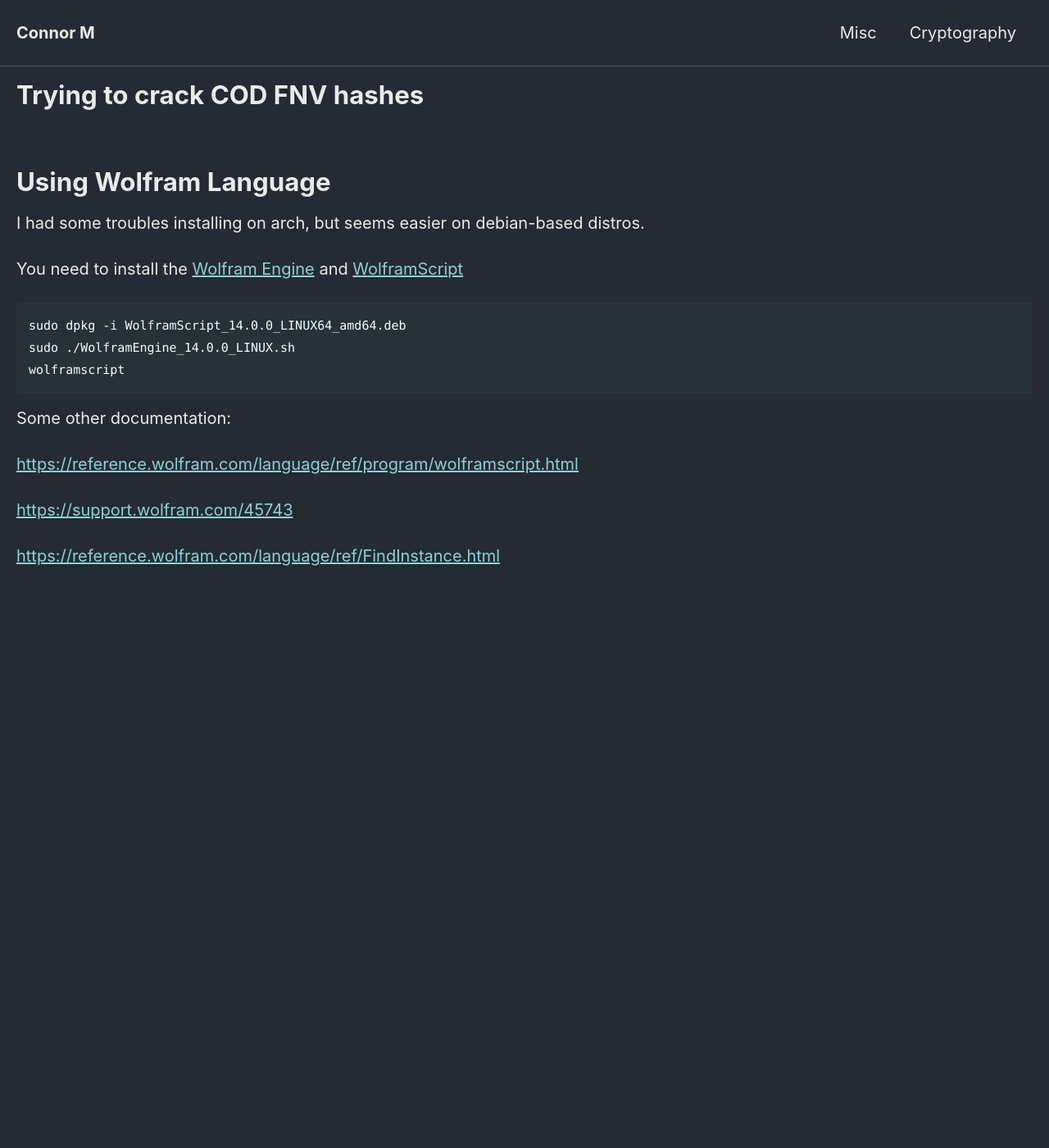
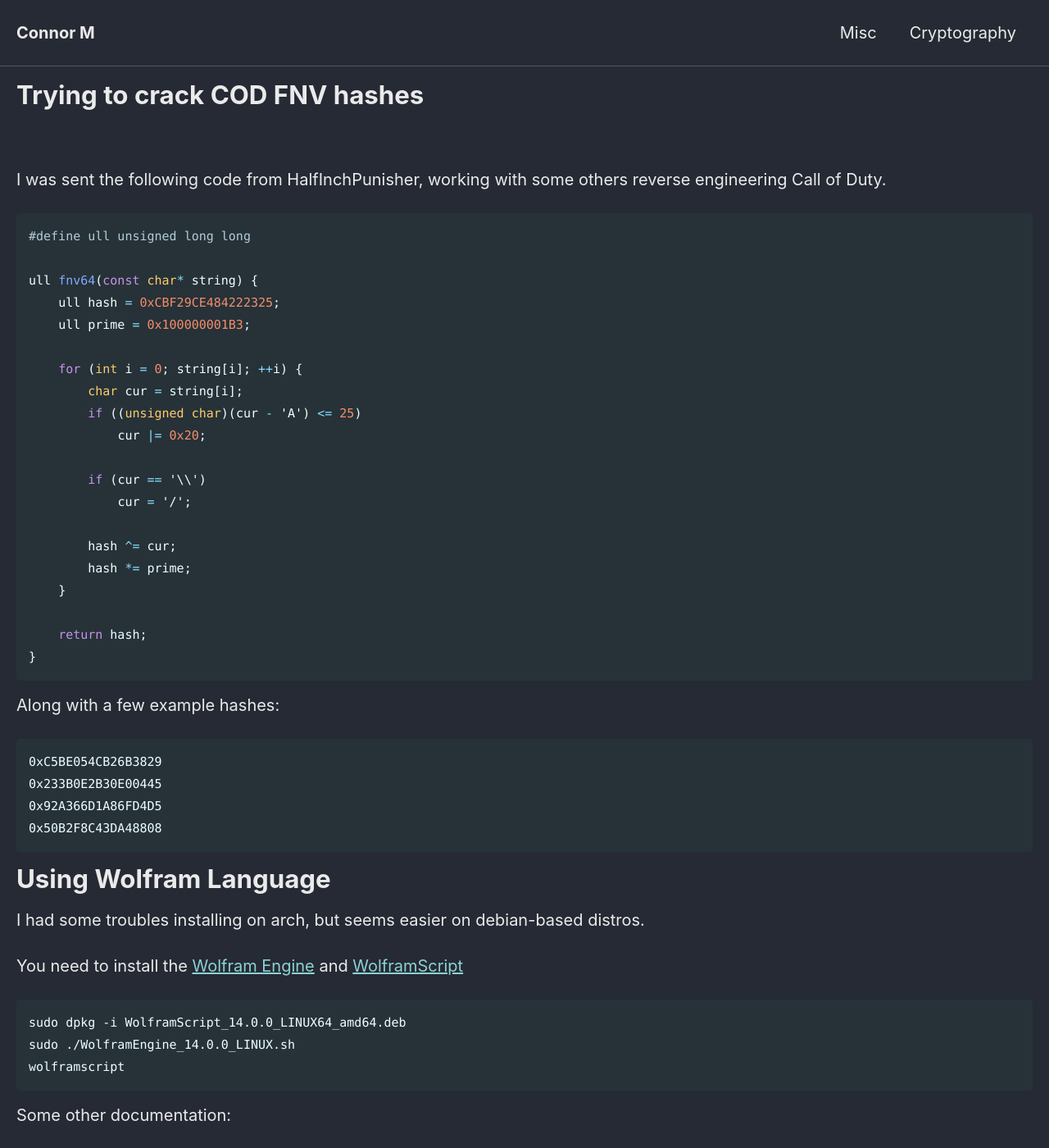
Before and after one commit to Connor-McCartney/Connor-McCartney.github.io, a Jekyll site: the page built from _pages/cryptography/other/Trying-to-crack-COD-FNV-hashes.md, in a window 1280 px wide and 1400 px high. Shown: the whole window at 82% size. Built offline with Jekyll 4.4.1, drawn with Linux system fonts in a browser that asks for light colours; cached includes are drawn as plain includes.

Commit message:
Update Trying-to-crack-COD-FNV-hashes.md

````diff
--- a/_pages/cryptography/other/Trying-to-crack-COD-FNV-hashes.md
+++ b/_pages/cryptography/other/Trying-to-crack-COD-FNV-hashes.md
@@ -5,6 +5,40 @@ title: Trying to crack COD FNV hashes
 
 <br>
 
+
+I was sent the following code from HalfInchPunisher, working with some others reverse engineering Call of Duty.
+
+```c
+#define ull unsigned long long
+
+ull fnv64(const char* string) {
+    ull hash = 0xCBF29CE484222325;
+    ull prime = 0x100000001B3;
+
+    for (int i = 0; string[i]; ++i) {
+        char cur = string[i];
+        if ((unsigned char)(cur - 'A') <= 25)
+            cur |= 0x20;
+
+        if (cur == '\\')
+            cur = '/';
+
+        hash ^= cur;
+        hash *= prime;
+    }
+
+    return hash;
+}
+```
+
+Along with a few example hashes:
+
+```
+0xC5BE054CB26B3829
+0x233B0E2B30E00445
+0x92A366D1A86FD4D5
+0x50B2F8C43DA48808
+```
 
 
 
````
